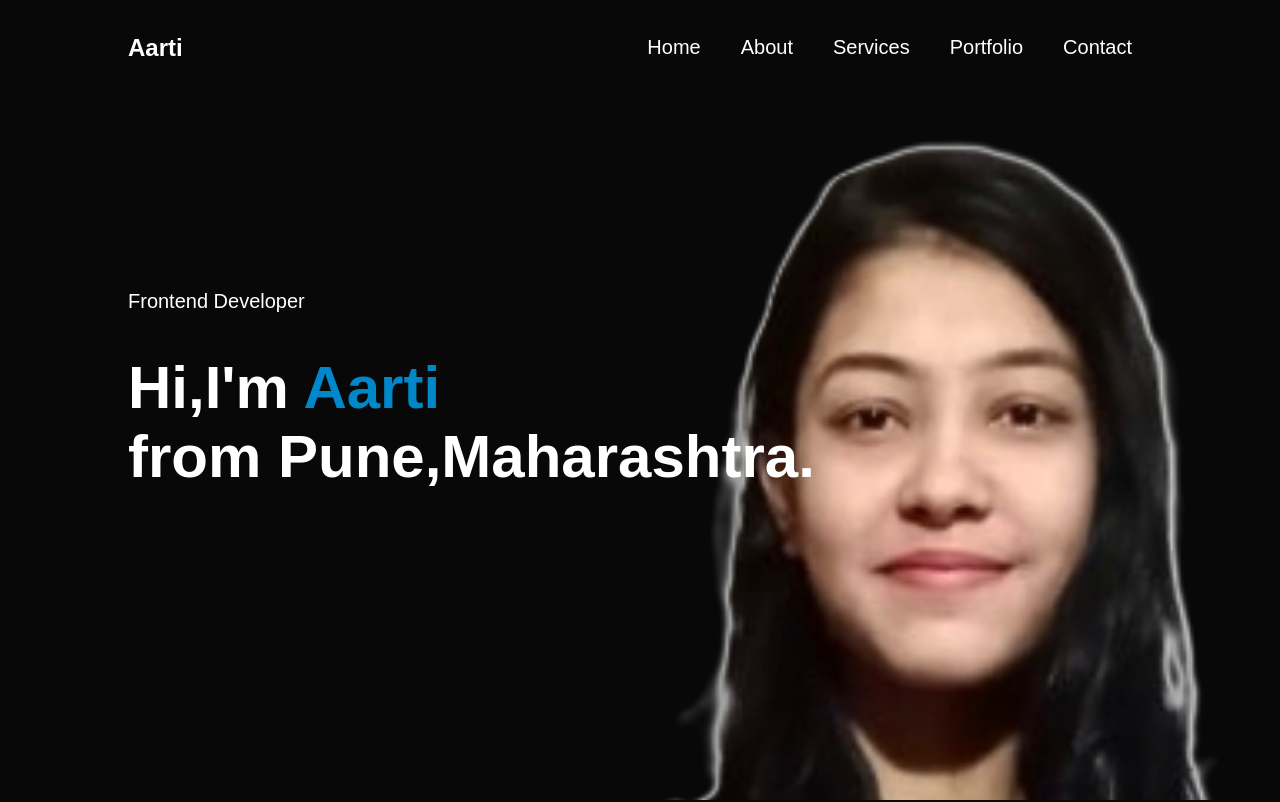
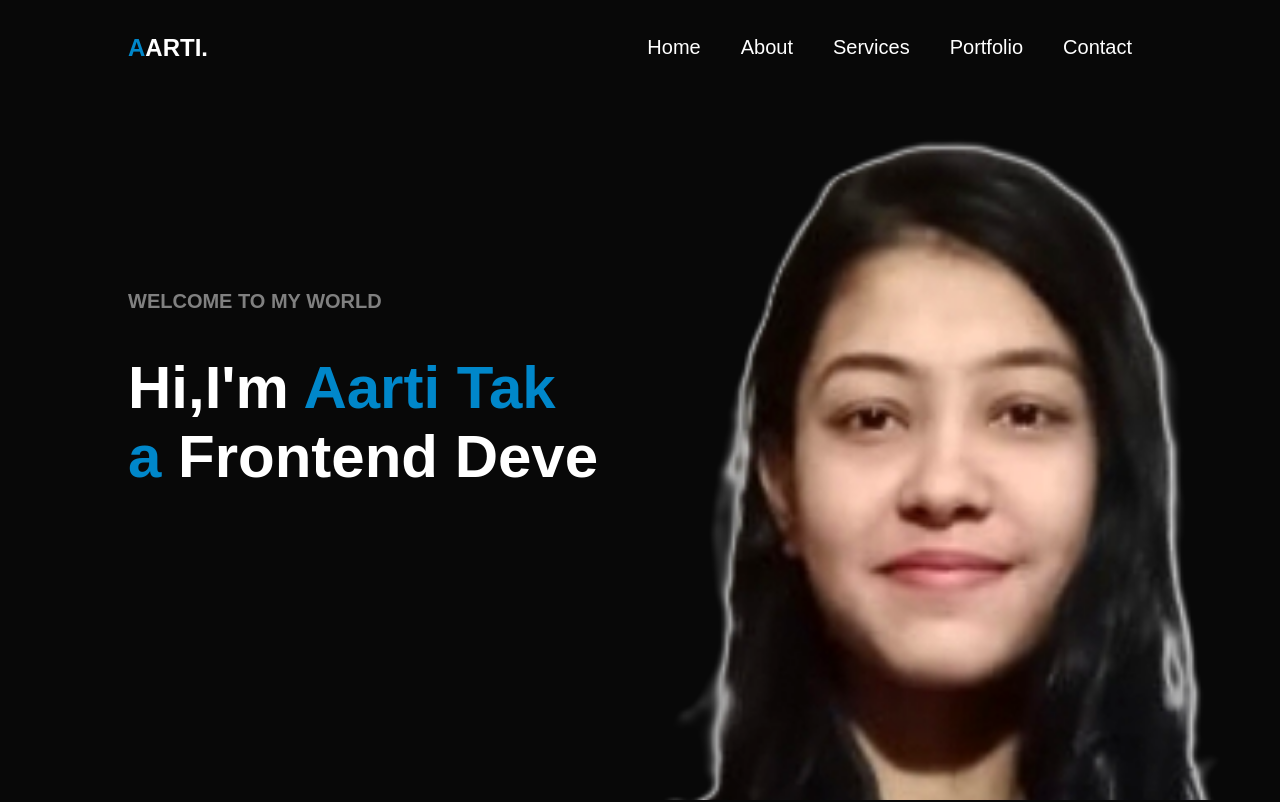
Before and after one commit to Aarti288/my-portfolio, a React (Create React App) app: page / in a window 1280 px wide. Shown: the top 802 px of the page. Built offline with nearby package versions, Linux system fonts and the light colour scheme.

Commit message:
added animation for home page front end developer

```diff
--- a/src/Components/HomeComp/Home.jsx
+++ b/src/Components/HomeComp/Home.jsx
@@ -1,7 +1,8 @@
-import { useState } from "react";
+import { useState,useEffect } from "react";
 import "../HomeComp/style.css";
 export default function HomeComp(){
   const [sideBar,setSideBar]=useState(false);
+  const [Developer,setDeveloper]=useState('Frontend Developer');
   const openSidePanel=()=>{
     setSideBar(true);
     console.log(sideBar);
@@ -15,11 +16,32 @@ export default function HomeComp(){
     // document.getElementById(id).scrollIntoView({ behavior: 'smooth' });
 
   }
+  useEffect(()=>{
+    // let character=Developer.split("");
+    console.log("length is:",Developer.length);
+     const interval=setInterval(()=>{
+        if(Developer.length>0)
+          {
+               setDeveloper(prevDeveloper=>prevDeveloper.slice(0,-1))
+          }else{
+            console.log("length is in:",Developer.length)
+            clearInterval(interval);
+            setTimeout(() => {
+              setDeveloper('Web Developer'); // Display "Web Developer" after 1 second
+              setTimeout(() => {
+                setDeveloper('Frontend Developer'); // Display "Frontend Developer" after another 1 second
+              }, 1000);
+            }, 1000);
+          }
+
+     },1000);
+     return(()=> clearInterval(interval))
+  },[Developer])
     return(
         <div id="header">
         <div className='container'>
           <nav>
-            <h1>Aarti</h1>
+            <h1>AARTI.</h1>
             <ul>
               <li><a onClick={scrollView('header')}>Home</a></li>
               <li><a  onClick={scrollView('about')}>About</a></li>
@@ -31,8 +53,8 @@ export default function HomeComp(){
           </nav>
 
           <div className="header-text">
-            <p>Frontend Developer</p>
-            <h1>Hi,I'm <span>Aarti</span><br></br>from Pune,Maharashtra.</h1>
+            <p>WELCOME TO MY WORLD</p>
+            <h1>Hi,I'm <span>Aarti Tak</span><br></br><span>a</span>&nbsp;<span id="last-words">{Developer}</span></h1>
           </div>
         </div>
 
--- a/src/Components/HomeComp/style.css
+++ b/src/Components/HomeComp/style.css
@@ -4,6 +4,15 @@
     background-image: url('../../../public/Aarti-tak-portfolio-img.png');
     background-size: cover;
     background-position:right center;
+  }
+  .header-text p{
+       font-family:'Arial, sans-serif',;
+       color:grey;
+       font-weight:bold;
+
+  }
+  #last-words{
+    color:white;
   }
   .container{
     padding:10px 10%;
@@ -13,6 +22,9 @@
     align-items: center;
     justify-content: space-between;
     flex-wrap: wrap;
+  }
+  nav h1::first-letter{
+    color:#0087ca;
   }
   nav ul li{
     display:inline-block;
```
